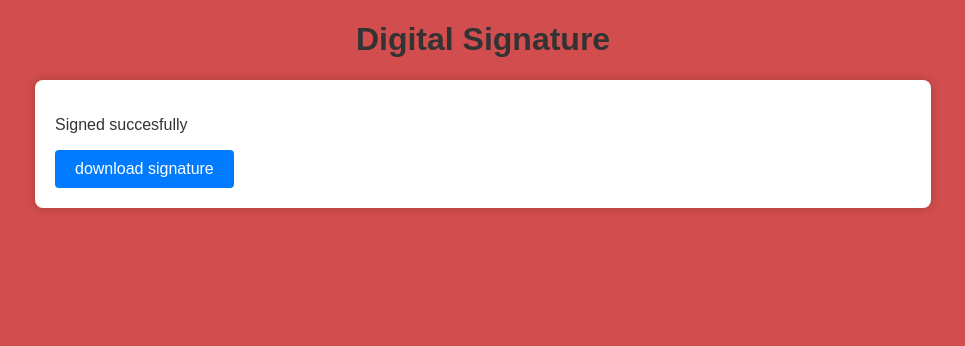
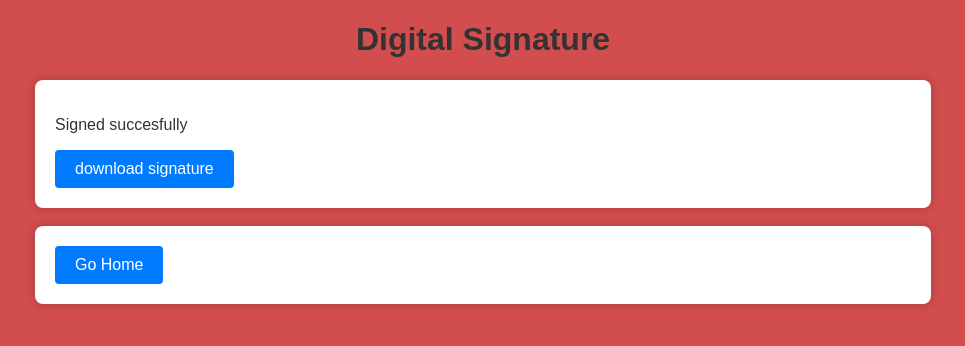
Before and after one commit to alphajack7/digital-signature, a Flask app: template templates/download.html in a window 1280 px wide. Shown: the top 346 px of the page, without its empty margins (157-1122 px from the left). Run offline with Flask 3, Linux system fonts and the light colour scheme; the template is opened without the code that fills it, so the values that code supplies are empty.

Commit message:
go home added

```diff
--- a/templates/download.html
+++ b/templates/download.html
@@ -10,4 +10,8 @@
     <p>Signed succesfully</p>
     <input type="submit" value="download signature" name="download" id="download">
     </form>
+    <br>
+    <form action="/">
+        <input type="submit" value="Go Home">
+    </form>
 {% endblock %}
```
Also changed, not shown: 1 other file.
